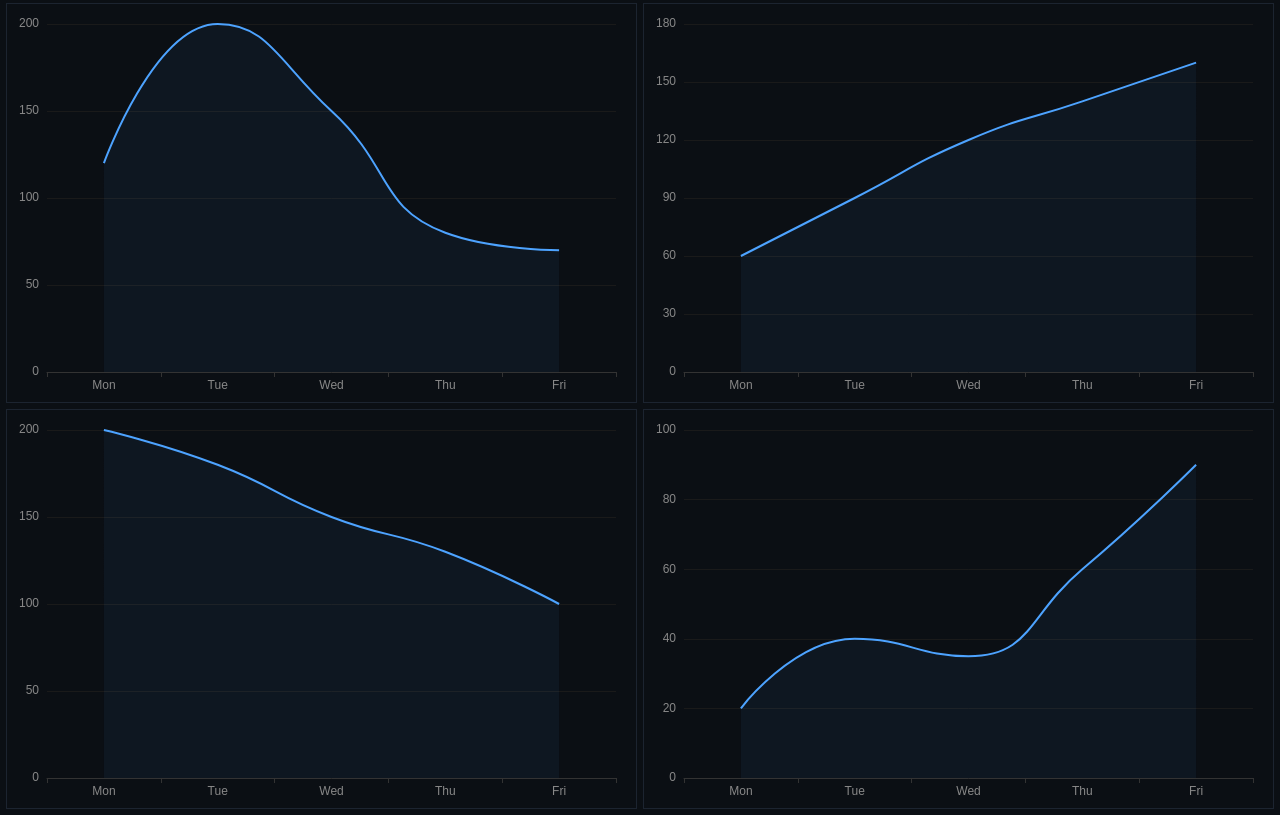
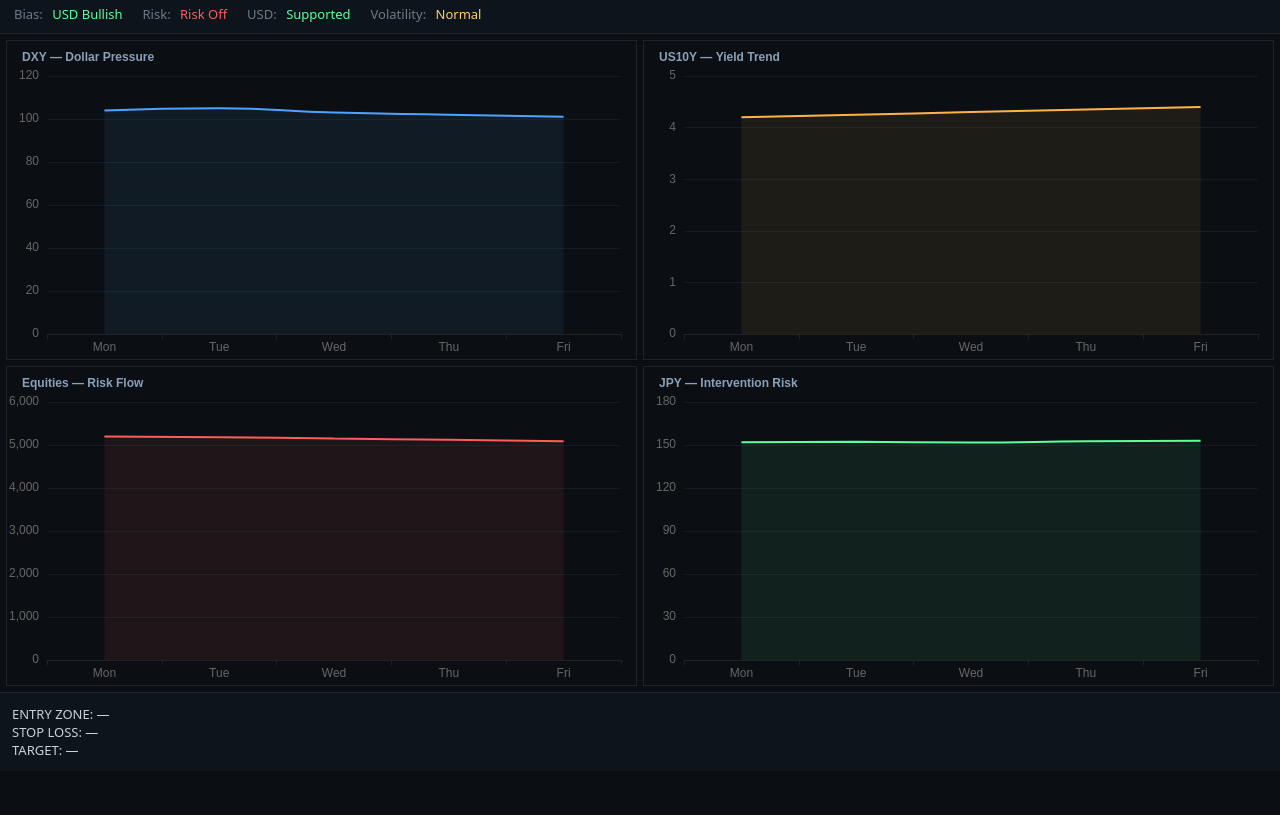
Before and after one commit to herbertnathan28-123/echarts.min.js, a plain HTML site: page index.html in a window 1280 px wide. Shown: the part 58-873 px from the top of the page. After the commit the page ends 829 px from the top, so only its background shows below. Drawn offline with nearby package versions, Linux system fonts and the light colour scheme.

Commit message:
Update index.html

```diff
--- a/index.html
+++ b/index.html
@@ -2,28 +2,36 @@
 <html>
 <head>
 <meta charset="UTF-8">
-<title>ATLAS FX Macro</title>
-
+<title>ATLAS FX Macro Engine</title>
 <script src="https://cdn.jsdelivr.net/npm/echarts@5/dist/echarts.min.js"></script>
 
 <style>
 body{
+margin:0;
 background:#0b0f14;
-color:#fff;
+color:#c9d1d9;
 font-family:system-ui;
-margin:0;
 }
 
 .header{
-padding:15px;
-border-bottom:1px solid #222;
+padding:14px;
+border-bottom:1px solid #1c2430;
 font-size:18px;
+}
+
+.status{
+display:flex;
+gap:20px;
+padding:10px 14px;
+border-bottom:1px solid #1c2430;
+background:#0e141b;
+font-size:13px;
 }
 
 .grid{
 display:grid;
 grid-template-columns:1fr 1fr;
-grid-template-rows:50vh 50vh;
+grid-template-rows:40vh 40vh;
 gap:6px;
 padding:6px;
 }
@@ -32,13 +40,36 @@ padding:6px;
 background:#0b0f14;
 border:1px solid #1c2430;
 }
+
+.execution{
+padding:12px;
+border-top:1px solid #1c2430;
+background:#0e141b;
+font-size:13px;
+}
+
+.label{
+color:#6c7a89;
+margin-right:6px;
+}
+
+.bull{color:#5cff9c}
+.bear{color:#ff5c5c}
+.neutral{color:#ffd166}
 </style>
 </head>
 
 <body>
 
 <div class="header">
-ATLAS FX — Macro Overview
+ATLAS FX — Macro Engine
+</div>
+
+<div class="status">
+<div><span class="label">Bias:</span> <span id="bias"></span></div>
+<div><span class="label">Risk:</span> <span id="risk"></span></div>
+<div><span class="label">USD:</span> <span id="usd"></span></div>
+<div><span class="label">Volatility:</span> <span id="vol"></span></div>
 </div>
 
 <div class="grid">
@@ -48,34 +79,50 @@ ATLAS FX — Macro Overview
 <div id="c4" class="chart"></div>
 </div>
 
+<div class="execution">
+<div>ENTRY ZONE:  —</div>
+<div>STOP LOSS:   —</div>
+<div>TARGET:      —</div>
+</div>
+
 <script>
 
-function buildChart(id,data){
+function chart(id,title,data,color){
 
-var chart = echarts.init(document.getElementById(id));
+var c = echarts.init(document.getElementById(id));
 
-chart.setOption({
+c.setOption({
+
 backgroundColor:'#0b0f14',
+
+title:{
+text:title,
+left:10,
+top:6,
+textStyle:{
+color:'#8aa0b8',
+fontSize:12
+}
+},
 
 grid:{
 left:40,
-right:20,
-top:20,
-bottom:30
+right:15,
+top:35,
+bottom:25
 },
 
 xAxis:{
 type:'category',
 data:['Mon','Tue','Wed','Thu','Fri'],
-axisLine:{lineStyle:{color:'#333'}},
-axisLabel:{color:'#888'}
+axisLine:{lineStyle:{color:'#222'}},
+axisLabel:{color:'#666'}
 },
 
 yAxis:{
 type:'value',
-axisLine:{lineStyle:{color:'#333'}},
-splitLine:{lineStyle:{color:'#1a1a1a'}},
-axisLabel:{color:'#888'}
+axisLabel:{color:'#666'},
+splitLine:{lineStyle:{color:'#141a22'}}
 },
 
 series:[{
@@ -83,22 +130,44 @@ data:data,
 type:'line',
 smooth:true,
 symbol:'none',
-lineStyle:{
-width:2,
-color:'#4da3ff'
-},
-areaStyle:{
-color:'rgba(77,163,255,0.08)'
-}
+lineStyle:{width:2,color:color},
+areaStyle:{color:color,opacity:0.08}
 }]
 });
-
 }
 
-buildChart('c1',[120,200,150,80,70]);
-buildChart('c2',[60,90,120,140,160]);
-buildChart('c3',[200,180,150,130,100]);
-buildChart('c4',[20,40,35,60,90]);
+var dxy=[104,105,103,102,101]
+var yields=[4.2,4.25,4.30,4.35,4.40]
+var risk=[5200,5180,5150,5120,5090]
+var jpy=[152,152.2,151.8,152.6,153]
+
+chart('c1','DXY — Dollar Pressure',dxy,'#4da3ff')
+chart('c2','US10Y — Yield Trend',yields,'#ffb347')
+chart('c3','Equities — Risk Flow',risk,'#ff5c5c')
+chart('c4','JPY — Intervention Risk',jpy,'#5cff9c')
+
+function trend(arr){
+return arr[arr.length-1] > arr[0]
+}
+
+var usd = trend(yields) && !trend(dxy)
+var riskoff = !trend(risk)
+
+document.getElementById('usd').innerHTML =
+usd ? '<span class="bull">Supported</span>' :
+'<span class="bear">Weak</span>'
+
+document.getElementById('risk').innerHTML =
+riskoff ? '<span class="bear">Risk Off</span>' :
+'<span class="bull">Risk On</span>'
+
+document.getElementById('bias').innerHTML =
+usd && riskoff ?
+'<span class="bull">USD Bullish</span>' :
+'<span class="neutral">Mixed</span>'
+
+document.getElementById('vol').innerHTML =
+'<span class="neutral">Normal</span>'
 
 </script>
 
```
